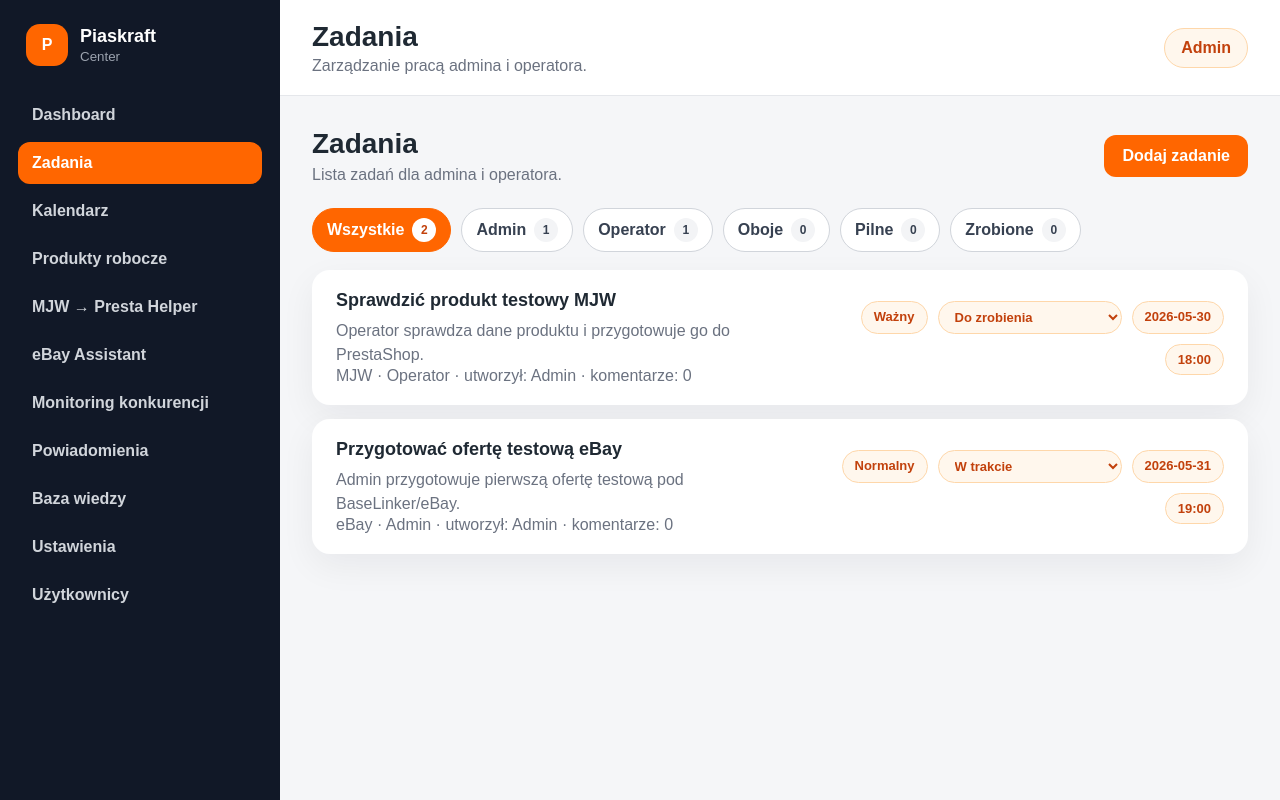
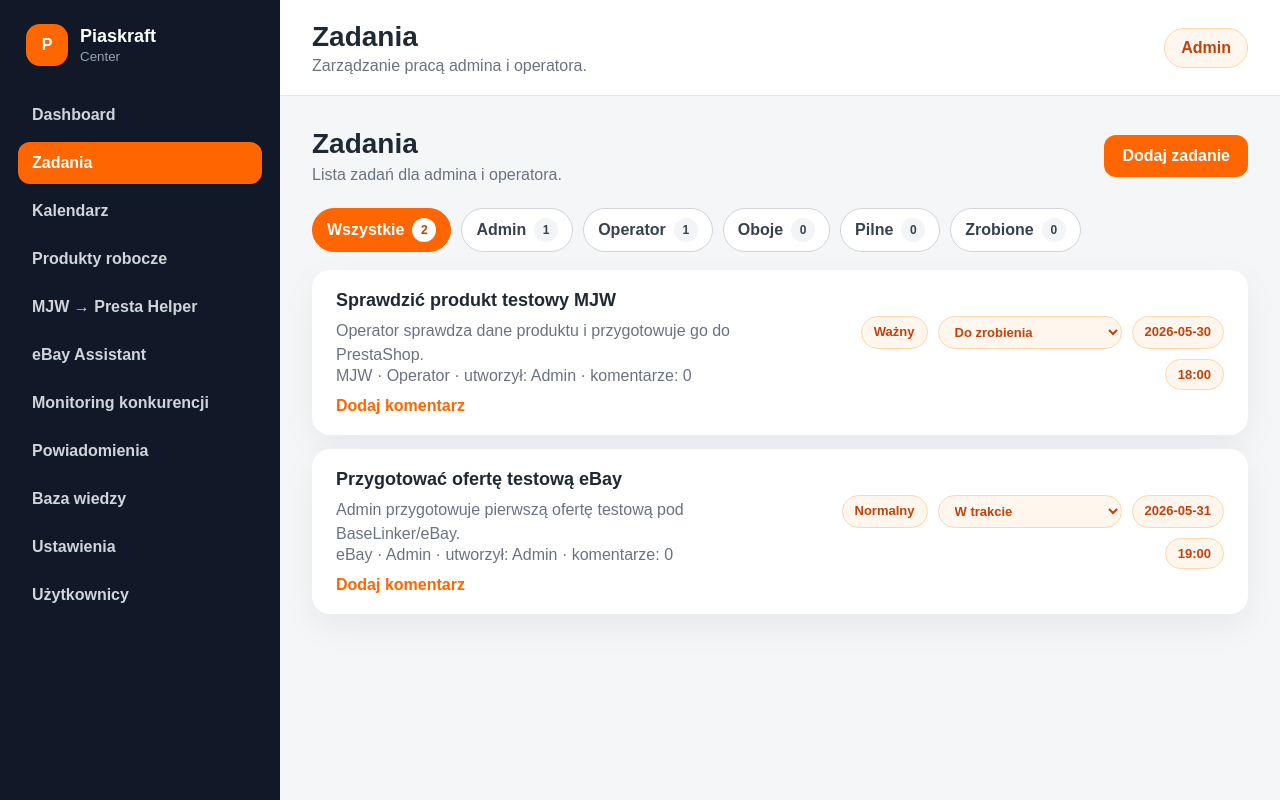
Before and after one commit to Piaskraft/piaskraft-center, a React (Vite) app in the folder apps/web/: page /zadania in a window 1280 px wide. Built offline with nearby package versions, Linux system fonts and the light colour scheme.

Commit message:
Add task comments frontend

```diff
--- a/apps/web/src/features/tasks/TaskCard.tsx
+++ b/apps/web/src/features/tasks/TaskCard.tsx
@@ -1,16 +1,34 @@
+import { useState, type FormEvent } from 'react';
 import type { Task, TaskStatus } from './taskTypes';
 
 type TaskCardProps = {
   task: Task;
   taskStatuses: TaskStatus[];
   onChangeStatus: (taskId: number, status: TaskStatus) => void;
+  onAddComment: (taskId: number, content: string) => void;
 };
 
 export function TaskCard({
   task,
   taskStatuses,
   onChangeStatus,
+  onAddComment,
 }: TaskCardProps) {
+  const [isCommentFormVisible, setIsCommentFormVisible] = useState(false);
+
+  function handleAddComment(event: FormEvent<HTMLFormElement>) {
+    event.preventDefault();
+
+    const formData = new FormData(event.currentTarget);
+    const content = String(formData.get('comment') || '').trim();
+
+    if (!content) return;
+
+    onAddComment(task.id, content);
+    event.currentTarget.reset();
+    setIsCommentFormVisible(false);
+  }
+
   return (
     <article className="task-card">
       <div className="task-main">
@@ -21,9 +39,45 @@ export function TaskCard({
         )}
 
         <p className="task-subline">
-  {task.category} · {task.assignedTo} · utworzył: {task.createdBy} · komentarze:{' '}
-  {task.comments.length}
-</p>
+          {task.category} · {task.assignedTo} · utworzył: {task.createdBy} ·
+          komentarze: {task.comments.length}
+        </p>
+
+        {task.comments.length > 0 && (
+          <div className="task-comments">
+            {task.comments.map((comment) => (
+              <div key={comment.id} className="task-comment">
+                <strong>{comment.author}</strong>
+                <span>{comment.createdAt}</span>
+                <p>{comment.content}</p>
+              </div>
+            ))}
+          </div>
+        )}
+
+        {isCommentFormVisible && (
+          <form className="comment-form" onSubmit={handleAddComment}>
+            <input
+              name="comment"
+              type="text"
+              placeholder="Wpisz komentarz do zadania..."
+            />
+
+            <button type="submit" className="primary-button small-button">
+              Zapisz
+            </button>
+          </form>
+        )}
+
+        <button
+          type="button"
+          className="text-button"
+          onClick={() =>
+            setIsCommentFormVisible((currentValue) => !currentValue)
+          }
+        >
+          {isCommentFormVisible ? 'Anuluj komentarz' : 'Dodaj komentarz'}
+        </button>
       </div>
 
       <div className="task-meta">
--- a/apps/web/src/layouts/AppLayout.css
+++ b/apps/web/src/layouts/AppLayout.css
@@ -370,3 +370,57 @@
   margin-bottom: 16px;
   font-weight: 700;
 }
+.task-comments {
+  margin-top: 14px;
+  display: flex;
+  flex-direction: column;
+  gap: 10px;
+}
+
+.task-comment {
+  background: #f9fafb;
+  border: 1px solid #e5e7eb;
+  border-radius: 12px;
+  padding: 10px 12px;
+}
+
+.task-comment strong {
+  margin-right: 8px;
+}
+
+.task-comment span {
+  color: #6b7280;
+  font-size: 13px;
+}
+
+.task-comment p {
+  margin: 6px 0 0;
+  color: #374151;
+}
+
+.comment-form {
+  margin-top: 14px;
+  display: flex;
+  gap: 10px;
+}
+
+.comment-form input {
+  flex: 1;
+  border: 1px solid #d1d5db;
+  border-radius: 12px;
+  padding: 10px 12px;
+}
+
+.small-button {
+  padding: 10px 14px;
+}
+
+.text-button {
+  margin-top: 12px;
+  border: 0;
+  background: transparent;
+  color: #ff6600;
+  font-weight: 700;
+  cursor: pointer;
+  padding: 0;
+}
--- a/apps/web/src/pages/TasksPage.tsx
+++ b/apps/web/src/pages/TasksPage.tsx
@@ -36,6 +36,31 @@ export function TasksPage() {
     setTasks((currentTasks) => [task, ...currentTasks]);
     setIsFormVisible(false);
   }
+
+  function handleAddTaskComment(taskId: number, content: string) {
+  const today = new Date().toISOString().slice(0, 10);
+
+  setTasks((currentTasks) =>
+    currentTasks.map((task) =>
+      task.id === taskId
+        ? {
+            ...task,
+            comments: [
+              ...task.comments,
+              {
+                id: Date.now(),
+                author: 'Admin',
+                content,
+                createdAt: today,
+              },
+            ],
+            updatedAt: today,
+          }
+        : task,
+    ),
+  );
+}
+
 
   function handleChangeTaskStatus(taskId: number, status: TaskStatus) {
     const today = new Date().toISOString().slice(0, 10);
@@ -115,11 +140,12 @@ Pilne: tasks.filter((task) => task.priority === 'Pilny').length,
   <div className="tasks-list">
     {filteredTasks.map((task) => (
       <TaskCard
-        key={task.id}
-        task={task}
-        taskStatuses={taskStatuses}
-        onChangeStatus={handleChangeTaskStatus}
-      />
+  key={task.id}
+  task={task}
+  taskStatuses={taskStatuses}
+  onChangeStatus={handleChangeTaskStatus}
+  onAddComment={handleAddTaskComment}
+/>
     ))}
   </div>
 )}
```
